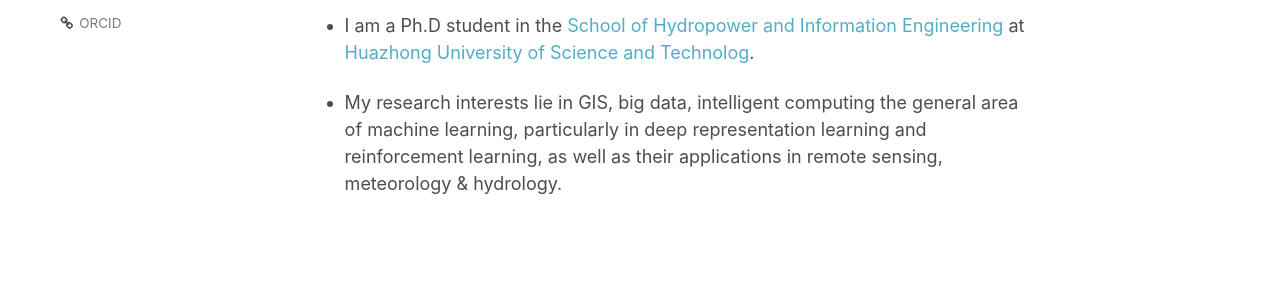
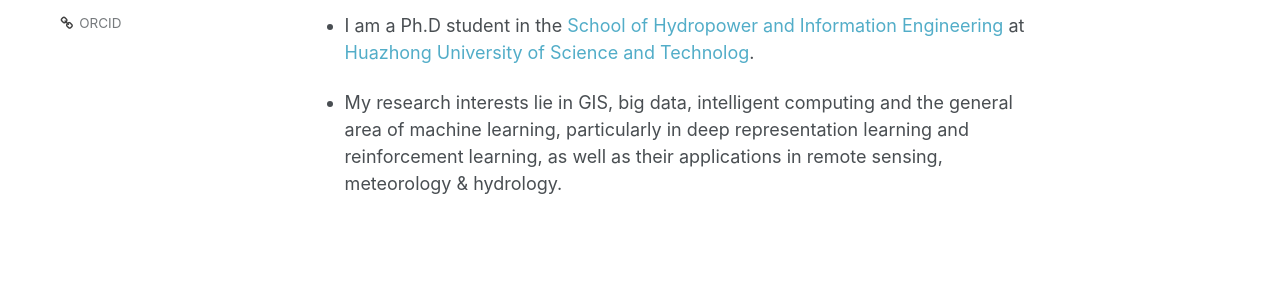
Before and after one commit to kokocheung/XikeZhang.github.io, a Jekyll site: the page built from _pages/about.md, in a window 1280 px wide and 929 px high. Shown: the part 472-757 px from the top of the window. Built offline with Jekyll 4.4.1, drawn with Linux system fonts in a browser that asks for light colours.

Commit message:
Update about.md

```diff
--- a/_pages/about.md
+++ b/_pages/about.md
@@ -14,4 +14,4 @@ redirect_from:
 
 * I am a Ph.D student in the [School of Hydropower and Information Engineering](http://hae.hust.edu.cn/) at [Huazhong University of Science and Technolog](https://www.hust.edu.cn/). <!--[[Curriculum Vitae]](http://lantaoyu.com/files/lantaoyu_cv.pdf)-->
 
-* My research interests lie in GIS, big data, intelligent computing the general area of machine learning, particularly in deep representation learning and reinforcement learning, as well as their applications in remote sensing, meteorology & hydrology.
+* My research interests lie in GIS, big data, intelligent computing and the general area of machine learning, particularly in deep representation learning and reinforcement learning, as well as their applications in remote sensing, meteorology & hydrology.
```
